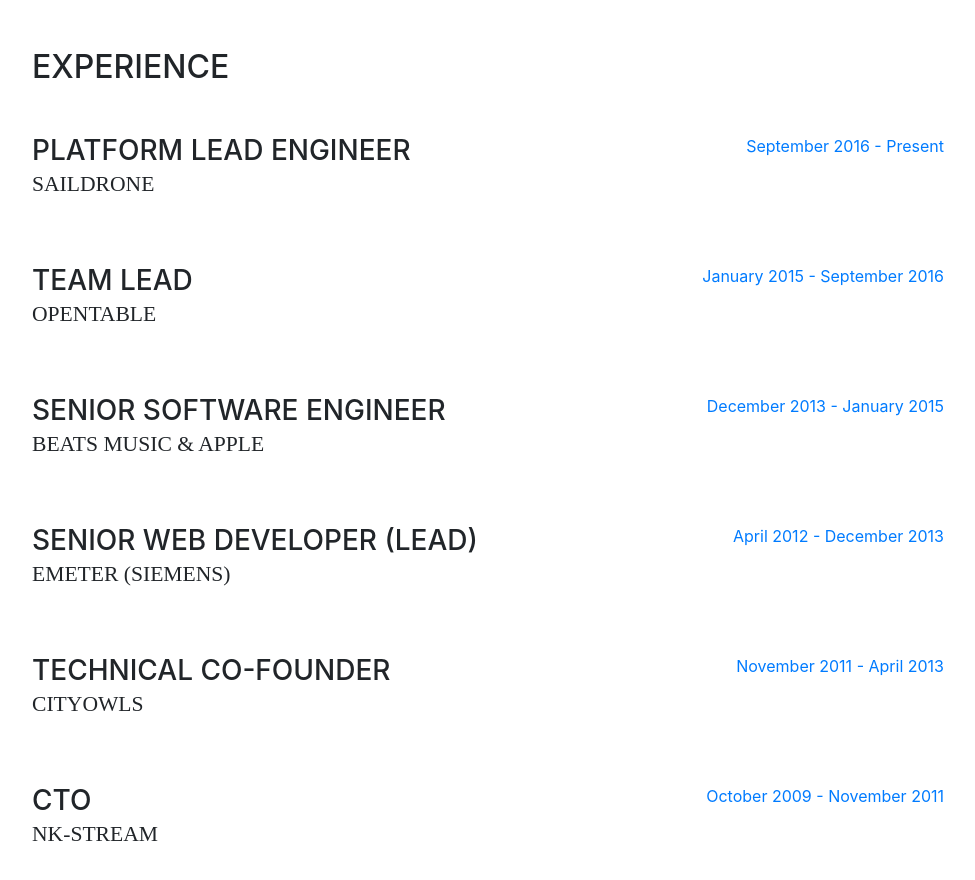
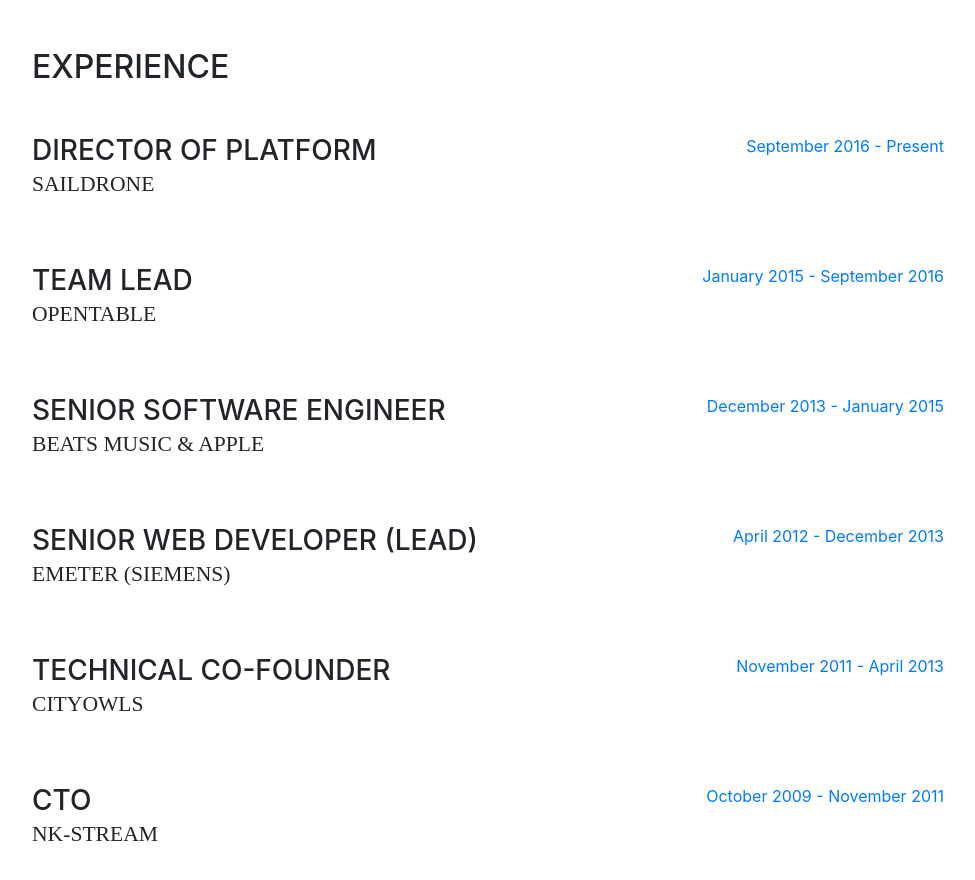
Before and after one commit to doron2402/doron2402.github.io, a website with bundled scripts: page index.html in a window 1280 px wide. Shown: the part 800-1680 px from the top of the page, without its empty margins (288-1263 px from the left). Built offline with nearby package versions, Linux system fonts and the light colour scheme; a web font is replaced by a local one.

Commit message:
Update index.html

```diff
--- a/index.html
+++ b/index.html
@@ -137,7 +137,7 @@
 
           <div class="resume-item d-flex flex-column flex-md-row mb-5">
             <div class="resume-content mr-auto">
-              <h3 class="mb-0">Platform Lead engineer</h3>
+              <h3 class="mb-0">Director Of Platform</h3>
               <div class="subheading mb-3">Saildrone</div>
               <p></p>
             </div>
```
